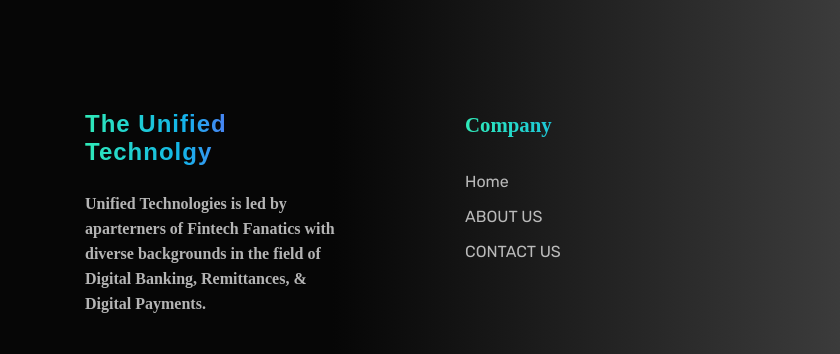
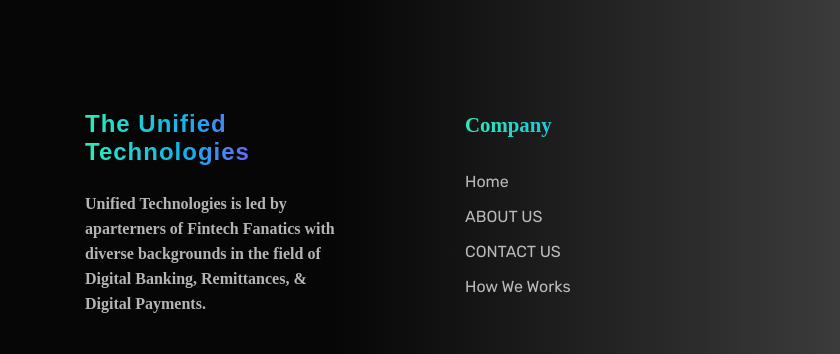
Before and after one commit to pawan941394/unifiedTechnology, a plain HTML site: page index.html in a window 1280 px wide. Shown: the part 3559-3913 px from the top of the page, 0-840 px from the left. Drawn offline with nearby package versions, Linux system fonts and the light colour scheme; a web font is replaced by a local one.

Commit message:
Update index.html

```diff
--- a/index.html
+++ b/index.html
@@ -413,7 +413,7 @@
                 <div class="col-lg-3 mr-auto col-sm-6">
                     <div class="widget mb-5 mb-lg-0">
                         <div class="logo mb-4">
-                            <h3 class="c-gradient__title">The Unified Technolgy</h3>
+                            <h3 class="c-gradient__title">The Unified Technologies</h3>
                         </div>
                         <p>Unified Technologies is led by aparterners of Fintech Fanatics with diverse backgrounds in the field of Digital Banking, Remittances, & Digital Payments.</p>
                     </div>
@@ -427,6 +427,7 @@
 
                             <li><a href="/about.html">ABOUT US </a></li>
                             <li><a href="/contact.html">CONTACT US</a></li>
+                            <li><a href="/howweworks.html">How We Works</a></li>
                         </ul>
                     </div>
                 </div>
```
